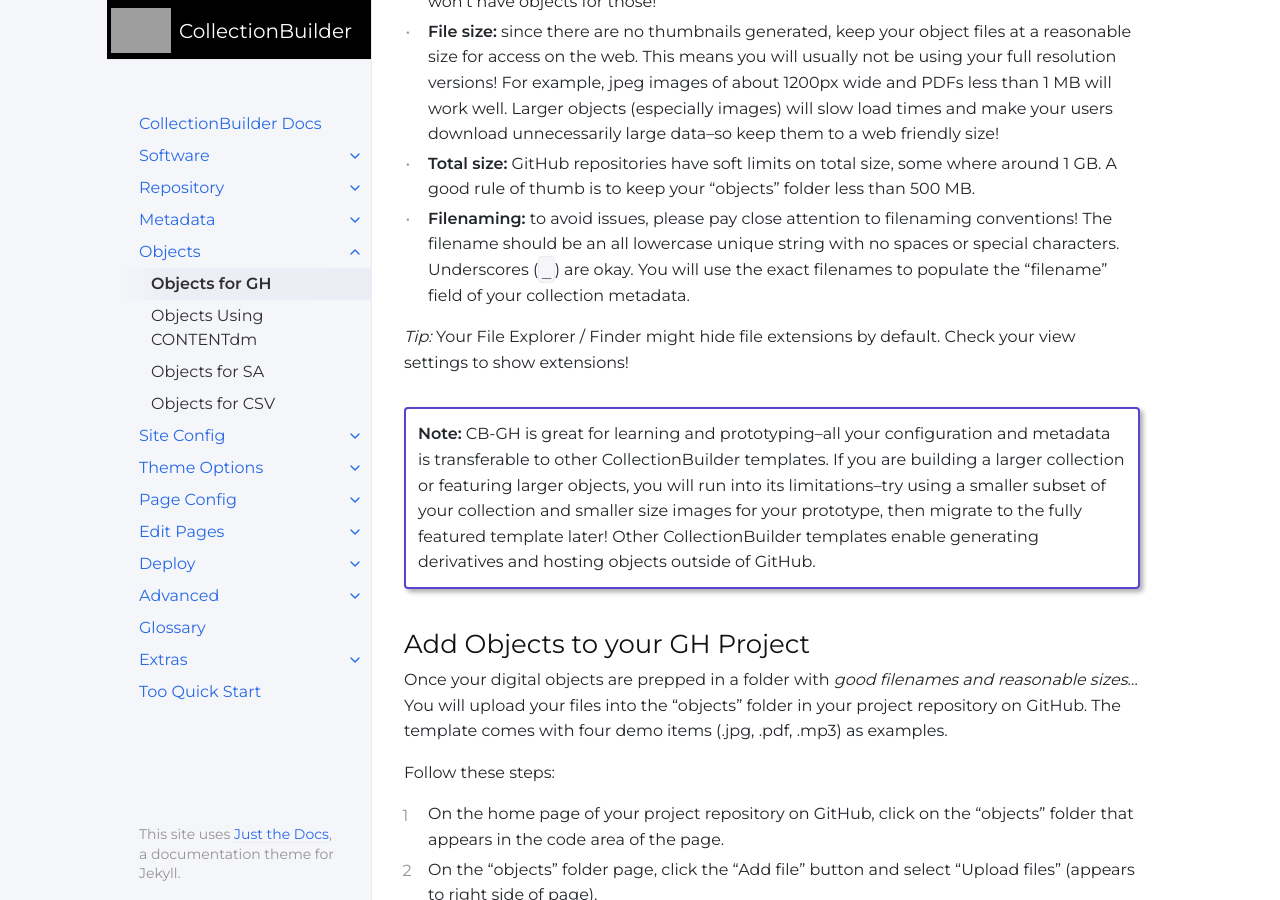
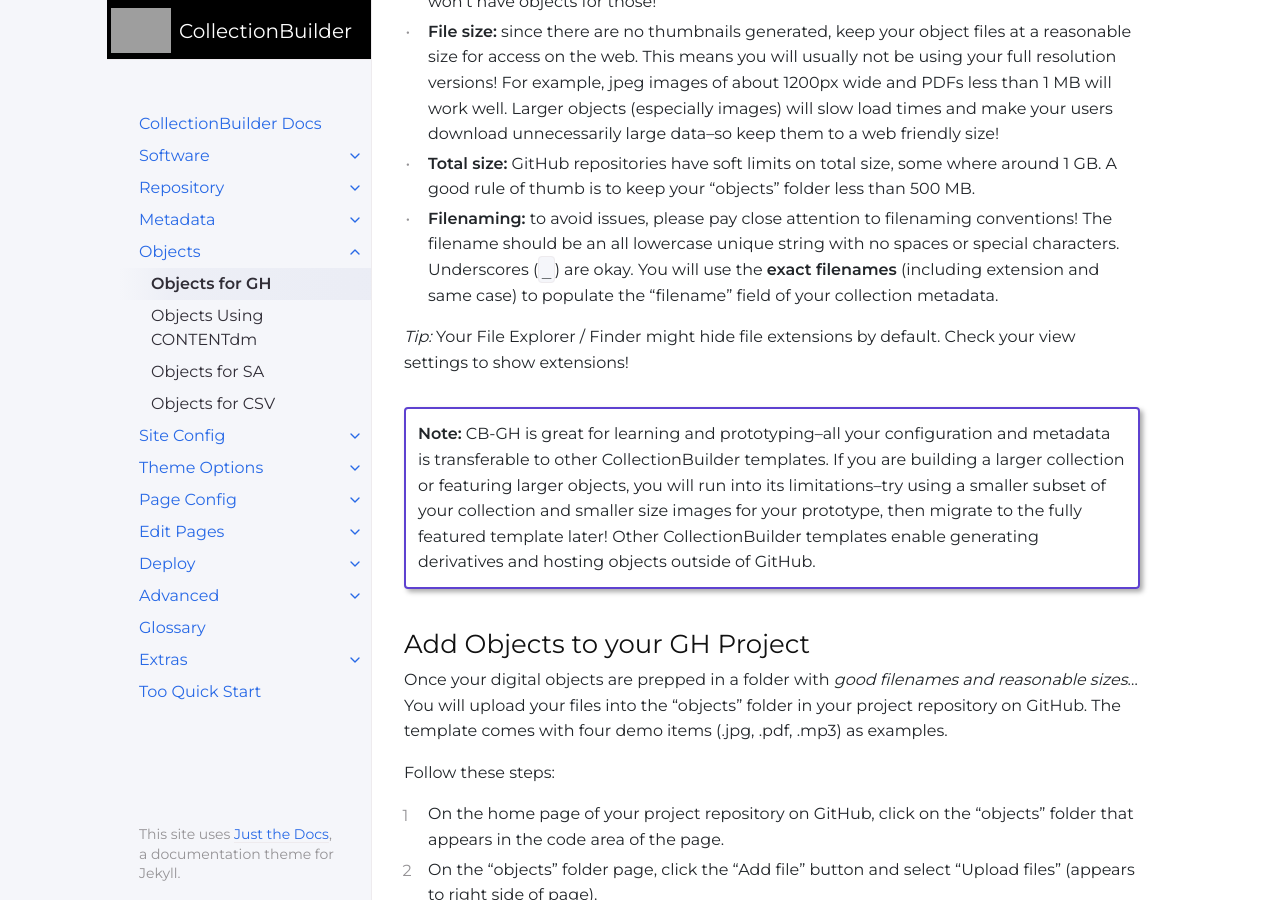
Before and after one commit to CollectionBuilder/cb-docs, a Jekyll site: the page built from docs/objects/gh-objects.md, in a window 1280 px wide and 900 px high, scrolled down 616 px. Built offline with Jekyll 4.4.1, drawn with Linux system fonts in a browser that asks for light colours.

Commit message:
reiterating filenaming

```diff
--- a/docs/objects/gh-objects.md
+++ b/docs/objects/gh-objects.md
@@ -20,7 +20,7 @@ Prep your items in a folder together on your local machine, doing any object edi
 - **Supported formats:** jpg, png, pdf, mp3 -- plus YouTube, Vimeo, and external links, but you won't have objects for those!
 - **File size:** since there are no thumbnails generated, keep your object files at a reasonable size for access on the web. This means you will usually not be using your full resolution versions! For example, jpeg images of about 1200px wide and PDFs less than 1 MB will work well. Larger objects (especially images) will slow load times and make your users download unnecessarily large data--so keep them to a web friendly size!
 - **Total size:** GitHub repositories have soft limits on total size, some where around 1 GB. A good rule of thumb is to keep your "objects" folder less than 500 MB.
-- **Filenaming:** to avoid issues, please pay close attention to filenaming conventions! The filename should be an all lowercase unique string with no spaces or special characters. Underscores (`_`) are okay. You will use the exact filenames to populate the "filename" field of your collection metadata.
+- **Filenaming:** to avoid issues, please pay close attention to filenaming conventions! The filename should be an all lowercase unique string with no spaces or special characters. Underscores (`_`) are okay. You will use the **exact filenames** (including extension and same case) to populate the "filename" field of your collection metadata.
 
 *Tip:* Your File Explorer / Finder might hide file extensions by default.
 Check your view settings to show extensions!
```
Also changed, not shown: docs/objects/sa-objects.md (+1 -1 lines).
